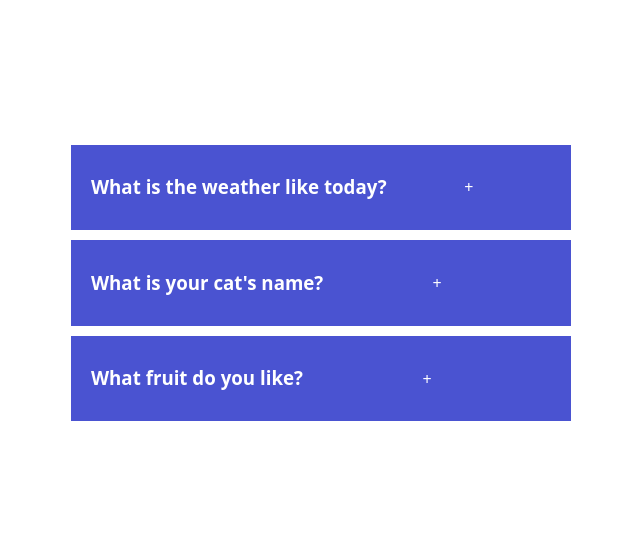
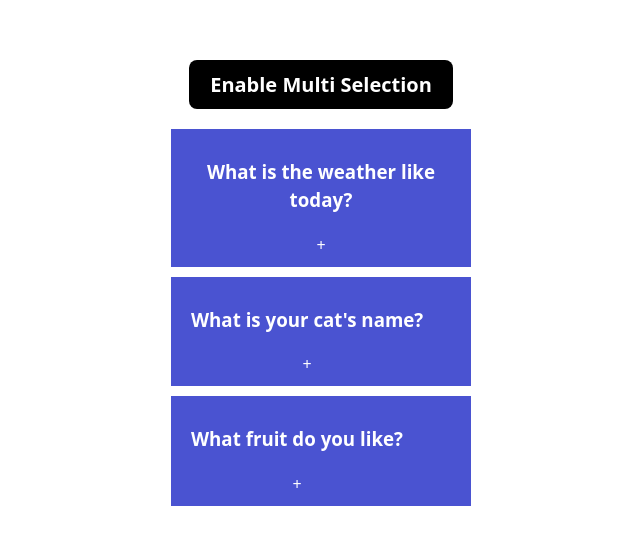
Before and after one commit to nikita-sarkar/react-project-practice, a React (Vite) app: page / in a window 1280 px wide. Shown: the part 384-928 px from the top of the page, without its empty margins (319-959 px from the left). Built offline with nearby package versions, Linux system fonts and the light colour scheme.

Commit message:
Enabling multi selection in accordion with a button

```diff
--- a/src/components/accordion/index.jsx
+++ b/src/components/accordion/index.jsx
@@ -5,29 +5,50 @@ import "./styles.css";
 export default function Accordion() {
 
     const [selected, setSelected] = useState(null);
+    const [enableMultiSelection, setEnableMultiSelection] = useState(false);
+    const [multiple, setMultiple] = useState([]);
 
     function handleSingleSelection(getCurrentId)
     {
         setSelected(getCurrentId === selected ? null : getCurrentId);
     }
 
+    function handleMultiSelection(getCurrentId)
+    {
+        let copyMultiple = [...multiple];
+        const findIndexCurrentId = copyMultiple.indexOf(getCurrentId);
+
+        if(findIndexCurrentId == -1)
+            copyMultiple.push(getCurrentId);
+        else
+            copyMultiple.splice(findIndexCurrentId,1);
+
+        setMultiple(copyMultiple);
+        console.log(copyMultiple);
+    }
+
 
     return (
         <div className="wrapper">
+            <button onClick={()=>setEnableMultiSelection(!enableMultiSelection)}>
+                Enable Multi Selection
+            </button>
             <div className="accordion">
                 {
                         data && data.length > 0 ?
                         (data.map((dataItem) =>
                         (<div className="item">
-                            <div onClick={()=>handleSingleSelection(dataItem.id)} className="title">
-                                <h3>{dataItem.question}</h3>
-                                <span>+</span>
-                                <div>{
-                                    selected === dataItem.id ?
-                                (
-                                <div className="content">{dataItem.answer}</div>
-                                )
-                                : null}</div>
+                            <div onClick={enableMultiSelection ?
+                            ()=>handleMultiSelection(dataItem.id):
+                            ()=>handleSingleSelection(dataItem.id)} className="title">
+                                <div>
+                                    <h3>{dataItem.question}</h3>
+                                    <span>+</span>
+                                </div>
+                                {
+                                enableMultiSelection ?
+                            multiple.indexOf(dataItem.id) !== -1 && (<div className="content">{dataItem.answer}</div>)
+                        : selected === dataItem.id && (<div className="content">{dataItem.answer}</div>)}
                             </div>
                         </div>)))
                         : (<div>No data found!</div>)}
--- a/src/components/accordion/styles.css
+++ b/src/components/accordion/styles.css
@@ -4,10 +4,21 @@
     height: 100vw;
     justify-content: center;
     align-items: center;
+    flex-direction: column;
+    gap: 20px;
+}
+
+.wrapper button{
+    background: black;
+    color: white;
+    padding: 10px 20px;
+    font-weight: bold;
+    font-size: 20px;
+    cursor: pointer;
 }
 
 .accordion{
-    width: 500px;
+    width: 300px;
 }
 
 .item{
```
